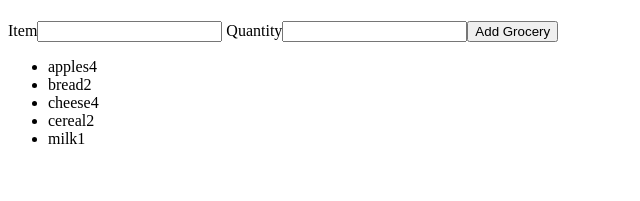
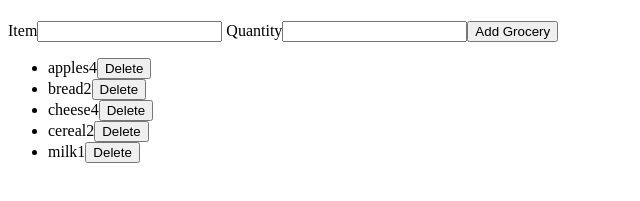
Before and after one commit to yngbkm/front-end-grocery-list, a React app: page / in a window 1280 px wide. Shown: the part 371-572 px from the top of the page, without its empty margins (0-640 px from the left). Built offline with nearby package versions, Linux system fonts and the light colour scheme; the HTML template or start-up script is replaced by a standard one.

Commit message:
Successfully implemented the functionality of the delete button next to each GroceryListEntry

```diff
--- a/client/src/components/App.jsx
+++ b/client/src/components/App.jsx
@@ -5,9 +5,29 @@ import groceriesData from '../data/groceriesData.js';
 class App extends React.Component {
   constructor(props) {
     super(props);
+
     this.state = {
+      groceries: groceriesData,
+      item: '',
+      quantity: ''
+    };
 
-    };
+    this.onDeleteClick = this.onDeleteClick.bind(this);
+    this.onInputSubmit = this.onInputSubmit.bind(this);
+  }
+
+  onDeleteClick(item) {
+    this.setState({
+      groceries: this.state.groceries.filter(element => element !== item)
+    });
+  }
+
+  onInputSubmit(event) {
+    event.preventDefault();
+
+    this.setState({
+      [event.target.name]: event.target.value
+    });
   }
 
   render() {
@@ -15,16 +35,16 @@ class App extends React.Component {
       <div>
         <img src="grocery-bags.png" />
         <h1>Grocery List</h1>
-        <form>
+        <form onSubmit={this.onInputSubmit} >
           <label> Item
-            <input name="item" value="" />
+            <input name="item" value={this.state.item} />
           </label>
           <label> Quantity
-            <input name="quantity" value="" />
+            <input name="quantity" value={this.state.quantity} />
           </label>
           <button>Add Grocery</button>
-          <GroceryList groceries={groceriesData} />
         </form>
+        <GroceryList groceries={this.state.groceries} onDeleteClick={this.onDeleteClick} />
       </div>
     );
   }
--- a/client/src/components/GroceryList.jsx
+++ b/client/src/components/GroceryList.jsx
@@ -4,7 +4,7 @@ import GroceryListEntry from './GroceryListEntry.jsx';
 var GroceryList = (props) => (
   <ul className="groceries">
     {props.groceries.map((item, index) =>
-      <GroceryListEntry groceryItem={item} key={index} />
+      <GroceryListEntry groceryItem={item} key={index} onDeleteClick={props.onDeleteClick} />
     )}
   </ul>
 );
--- a/client/src/components/GroceryListEntry.jsx
+++ b/client/src/components/GroceryListEntry.jsx
@@ -1,10 +1,13 @@
 import React from 'react';
 
-var GroceryListEntry = (props) => (
-  <li>
-    <span>{props.groceryItem.name}</span>
-    <span>{props.groceryItem.quantity}</span>
-  </li>
-);
+var GroceryListEntry = (props) => {
+  return (
+    <li>
+      <span>{props.groceryItem.name}</span>
+      <span>{props.groceryItem.quantity}</span>
+      <button onClick={() => props.onDeleteClick(props.groceryItem)} >Delete</button>
+    </li>
+  );
+}
 
 export default GroceryListEntry;
```
